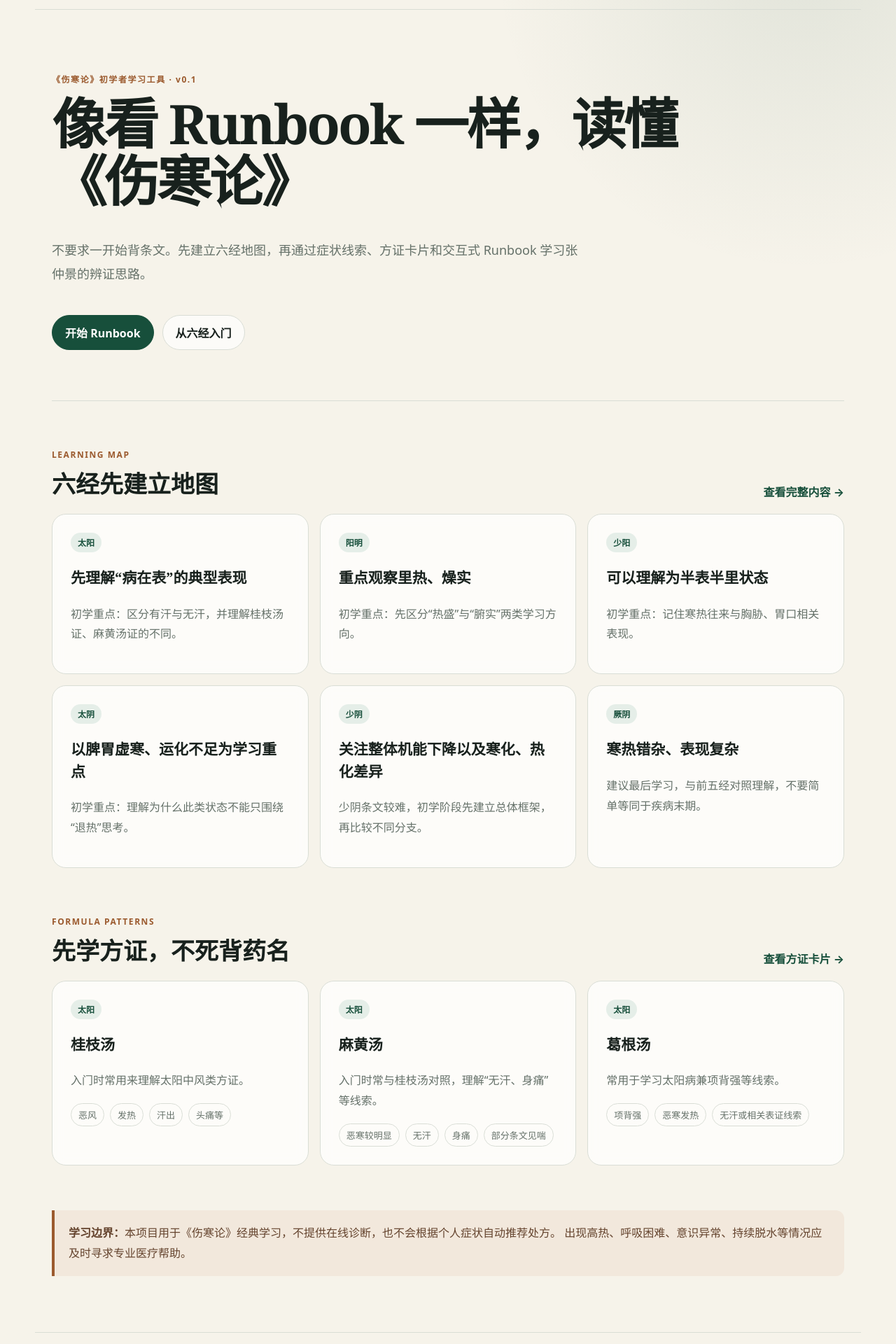
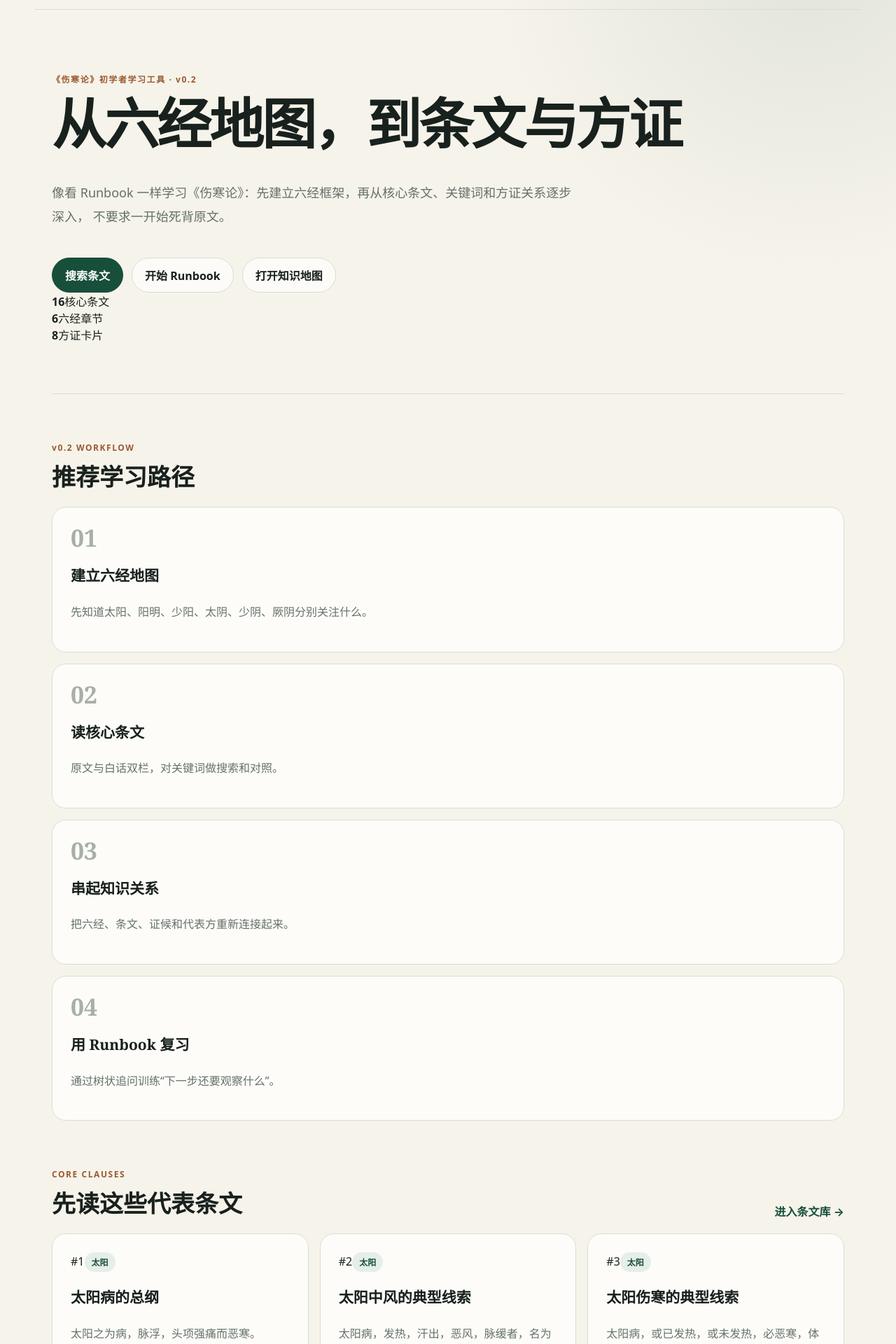
Before and after one commit to boxker/shanghan-runbook, a Next.js app: page / in a window 1280 px wide. Shown: the part 60-1980 px from the top of the page at 70% size. Built offline with nearby package versions, Linux system fonts and the light colour scheme.

Commit message:
feat(v0.2): redesign home around knowledge workflow

```diff
--- a/app/page.tsx
+++ b/app/page.tsx
@@ -1,29 +1,76 @@
 import Link from "next/link";
 import { channels, formulas } from "@/data/content";
+import { clauses } from "@/data/clauses";
 
 export default function Home() {
   return (
     <>
       <section className="hero">
-        <span className="eyebrow">《伤寒论》初学者学习工具 · v0.1</span>
-        <h1>像看 Runbook 一样，读懂《伤寒论》</h1>
+        <span className="eyebrow">《伤寒论》初学者学习工具 · v0.2</span>
+        <h1>从六经地图，到条文与方证</h1>
         <p>
-          不要求一开始背条文。先建立六经地图，再通过症状线索、方证卡片和交互式
-          Runbook 学习张仲景的辨证思路。
+          像看 Runbook 一样学习《伤寒论》：先建立六经框架，再从核心条文、关键词和方证关系逐步深入，
+          不要求一开始死背原文。
         </p>
         <div className="actions">
-          <Link className="button primary" href="/runbook">开始 Runbook</Link>
-          <Link className="button" href="/learn">从六经入门</Link>
+          <Link className="button primary" href="/clauses">搜索条文</Link>
+          <Link className="button" href="/runbook">开始 Runbook</Link>
+          <Link className="button" href="/map">打开知识地图</Link>
+        </div>
+        <div className="heroStats">
+          <div><strong>{clauses.length}</strong><span>核心条文</span></div>
+          <div><strong>{channels.length}</strong><span>六经章节</span></div>
+          <div><strong>{formulas.length}</strong><span>方证卡片</span></div>
         </div>
       </section>
 
       <section>
         <div className="sectionTitle">
-          <div><span className="eyebrow">LEARNING MAP</span><h2>六经先建立地图</h2></div>
-          <Link href="/learn">查看完整内容 →</Link>
+          <div><span className="eyebrow">v0.2 WORKFLOW</span><h2>推荐学习路径</h2></div>
+        </div>
+        <div className="grid four">
+          <Link className="card pathCard" href="/learn">
+            <span className="number">01</span><h3>建立六经地图</h3>
+            <p>先知道太阳、阳明、少阳、太阴、少阴、厥阴分别关注什么。</p>
+          </Link>
+          <Link className="card pathCard" href="/clauses">
+            <span className="number">02</span><h3>读核心条文</h3>
+            <p>原文与白话双栏，对关键词做搜索和对照。</p>
+          </Link>
+          <Link className="card pathCard" href="/map">
+            <span className="number">03</span><h3>串起知识关系</h3>
+            <p>把六经、条文、证候和代表方重新连接起来。</p>
+          </Link>
+          <Link className="card pathCard" href="/runbook">
+            <span className="number">04</span><h3>用 Runbook 复习</h3>
+            <p>通过树状追问训练“下一步还要观察什么”。</p>
+          </Link>
+        </div>
+      </section>
+
+      <section>
+        <div className="sectionTitle">
+          <div><span className="eyebrow">CORE CLAUSES</span><h2>先读这些代表条文</h2></div>
+          <Link href="/clauses">进入条文库 →</Link>
         </div>
         <div className="grid three">
-          {channels.slice(0, 6).map((item) => (
+          {clauses.slice(0, 6).map((item) => (
+            <Link className="card clausePreview" href={`/clauses/${item.id}`} key={item.id}>
+              <div className="clauseMeta"><span className="clauseNo">#{item.number}</span><span className="tag">{item.channel}</span></div>
+              <h3>{item.title}</h3>
+              <p>{item.original}</p>
+            </Link>
+          ))}
+        </div>
+      </section>
+
+      <section>
+        <div className="sectionTitle">
+          <div><span className="eyebrow">SIX CHANNELS</span><h2>六经不是六个固定阶段</h2></div>
+          <Link href="/learn">查看六经学习 →</Link>
+        </div>
+        <div className="grid three">
+          {channels.map((item) => (
             <article className="card" key={item.name}>
               <span className="tag">{item.name}</span>
               <h3>{item.hint}</h3>
@@ -33,27 +80,10 @@ export default function Home() {
         </div>
       </section>
 
-      <section>
-        <div className="sectionTitle">
-          <div><span className="eyebrow">FORMULA PATTERNS</span><h2>先学方证，不死背药名</h2></div>
-          <Link href="/formulas">查看方证卡片 →</Link>
-        </div>
-        <div className="grid three">
-          {formulas.slice(0, 3).map((item) => (
-            <article className="card formula" key={item.name}>
-              <span className="tag">{item.channel}</span>
-              <h3>{item.name}</h3>
-              <p>{item.summary}</p>
-              <div className="chips">{item.clues.map(c => <span key={c}>{c}</span>)}</div>
-            </article>
-          ))}
-        </div>
-      </section>
-
       <aside className="notice">
         <strong>学习边界：</strong>
         本项目用于《伤寒论》经典学习，不提供在线诊断，也不会根据个人症状自动推荐处方。
-        出现高热、呼吸困难、意识异常、持续脱水等情况应及时寻求专业医疗帮助。
+        真实疾病应由专业医疗人员结合病史、体征和检查判断。
       </aside>
     </>
   );
```
